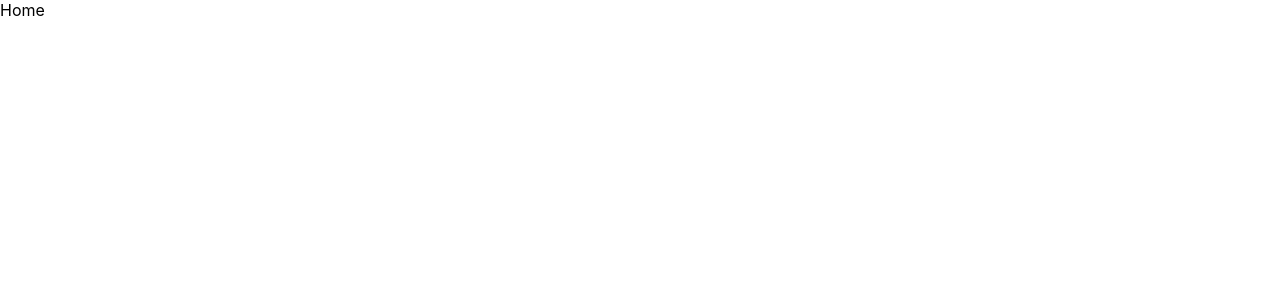
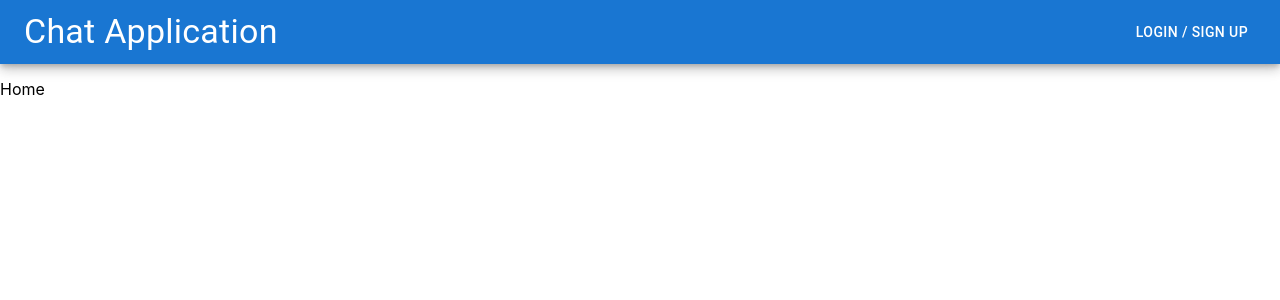
Before and after one commit to hamzaussaid9/chat-application, a React (Create React App) app in the folder frontend/: page / in a window 1280 px wide. Shown: the top 300 px of the page. Built offline with nearby package versions, Linux system fonts and the light colour scheme.

Commit message:
corrected routing

```diff
--- a/frontend/src/components/layout/Header.jsx
+++ b/frontend/src/components/layout/Header.jsx
@@ -13,7 +13,8 @@ const Header = () => {
                 width: '100%',
                 justifyContent: 'space-between'
             }}>
-                <Typography sx={{
+                <Typography onClick={()=>navigate('/')} sx={{
+                    cursor: 'pointer',
                     textShadow: ''
                 }} component='h3' variant='h4' color='white'>
                     Chat Application
--- a/frontend/src/pages/Home.jsx
+++ b/frontend/src/pages/Home.jsx
@@ -1,8 +1,12 @@
 import React from 'react'
+import Header from '../components/layout/Header'
 
 const Home = () => {
   return (
-    <div>Home</div>
+    <div>
+      <Header />
+      Home
+    </div>
   )
 }
 
```
